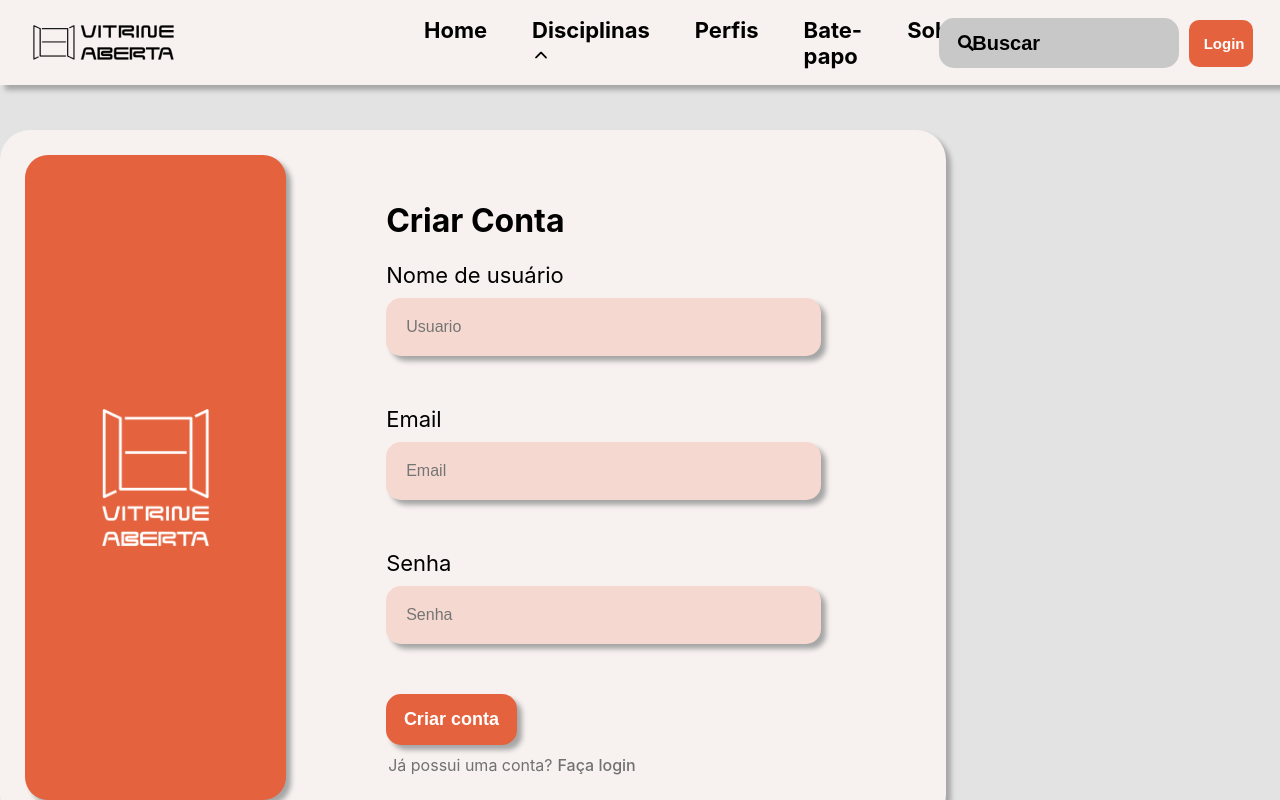
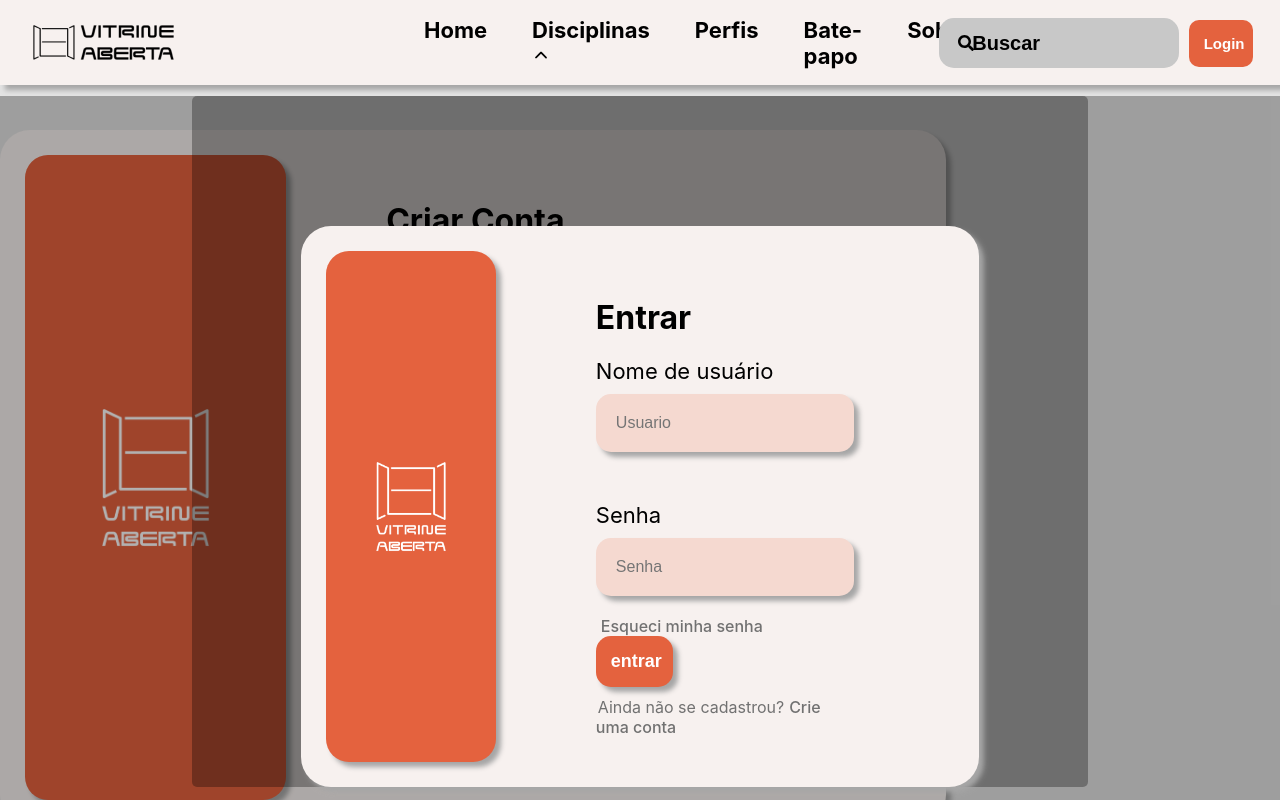
Before and after one commit to LuisGuilherme26/vitrine_aberta, a React (Create React App) app: page / in a window 1280 px wide. Both pictures are taken after a click on the button "Login". Shown: the top 800 px of the page. Built offline with nearby package versions, Linux system fonts and the light colour scheme.

Commit message:
modal do login na home

```diff
--- a/src/App.css
+++ b/src/App.css
@@ -465,3 +465,28 @@ nav button{
   margin-top: 10px;
   cursor: pointer;
 }
+
+.modal-overlay{
+  background: rgba(0, 0, 0, 0.3);
+  position: fixed;
+  bottom: 0;
+  right: 0;
+  left: 0;
+  z-index: 2;
+
+  display: flex;
+  align-items: center;
+  justify-content: center;
+}
+
+.modal-content{
+  width: 90%;
+  max-width: 70%;
+  background-color: rgba(0, 0, 0, 0.3);
+  border-radius: 5px;
+  margin-bottom: 1%;
+
+  display: flex;
+  justify-content: center;
+  align-items: center;
+}
--- a/src/components/Navbar.jsx
+++ b/src/components/Navbar.jsx
@@ -1,11 +1,36 @@
 import Logo_h from "../media/logo_h.png"
 import { FaSearch } from 'react-icons/fa'
 import { IoIosArrowUp } from 'react-icons/io'
-// import Login from './Login'
+import Login from './Login'
+import React, {useState} from 'react'
+import Modal from 'react-modal'
+
+Modal.setAppElement("#root");
 
 const Navbar = () =>{
+
+    const [modalIsOpen, setIsOpen] = useState(false);
+
+    function openModal(){
+        setIsOpen(true);
+    }
+
+    function closeModal(){
+        setIsOpen(false);
+    }
+
     return(
         <>
+            <Modal
+                isOpen = {modalIsOpen}
+                onRequestClose={closeModal}
+                contentLabel="Login"
+                overlayClassName="modal-overlay"
+                className="modal-content"
+            >
+                <Login></Login>
+            </Modal>
+
             <nav>
                 <div className="nav-box" style={{ width: "25%" }}>
                     <img src={Logo_h}/>
@@ -23,7 +48,7 @@ const Navbar = () =>{
                     <input type="text" placeholder="Buscar"/>
                     <FaSearch  style={{ height: "1.5rem", width: "1.5rem", position: "absolute", top: "50%", left: "15px", padding: "4px",
                 boxSizing: "border-box", transform: "translateY(-50%)"}}/>
-                    <button>Login</button>
+                    <button onClick={openModal}>Login</button>
                 </div>
             </nav>
         </>
```
